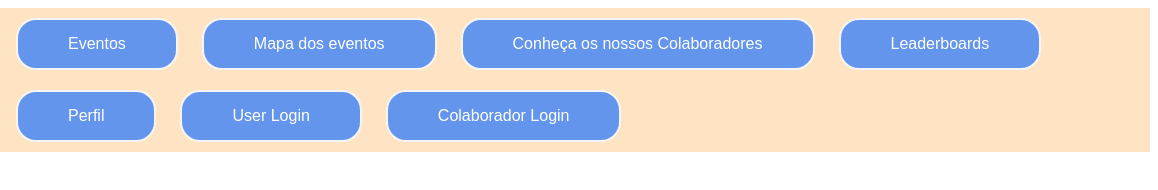
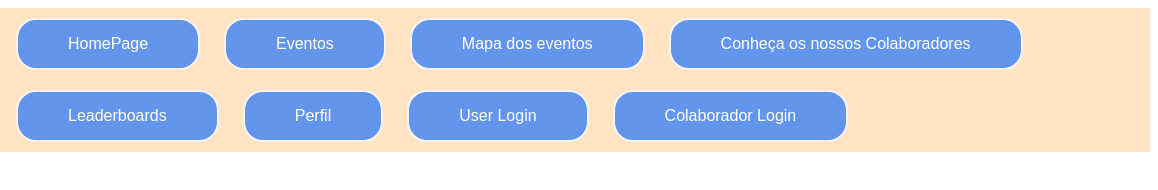
Before and after one commit to joaoluz90/EcoBe, a website: page public/colaboradores.html in a window 1280 px wide. Shown: the full height of the page, 122-1280 px from the left. Drawn offline with nearby package versions, Linux system fonts and the light colour scheme; no server answers.

Commit message:
homepage button in colaborators page

```diff
--- a/public/colaboradores.html
+++ b/public/colaboradores.html
@@ -19,6 +19,7 @@
             text-decoration: none;
           }
         </STYLE>
+        <button> <a href="index.html">HomePage</a></button>
         <button> <a href="events.html">Eventos</a></button>
         <button> <a class="mapa" href="mapa.html"> Mapa dos eventos</a></button>
         <button> <a class="colaboradores" href="colaboradores.html">Conheça os nossos Colaboradores</a></button>
```
